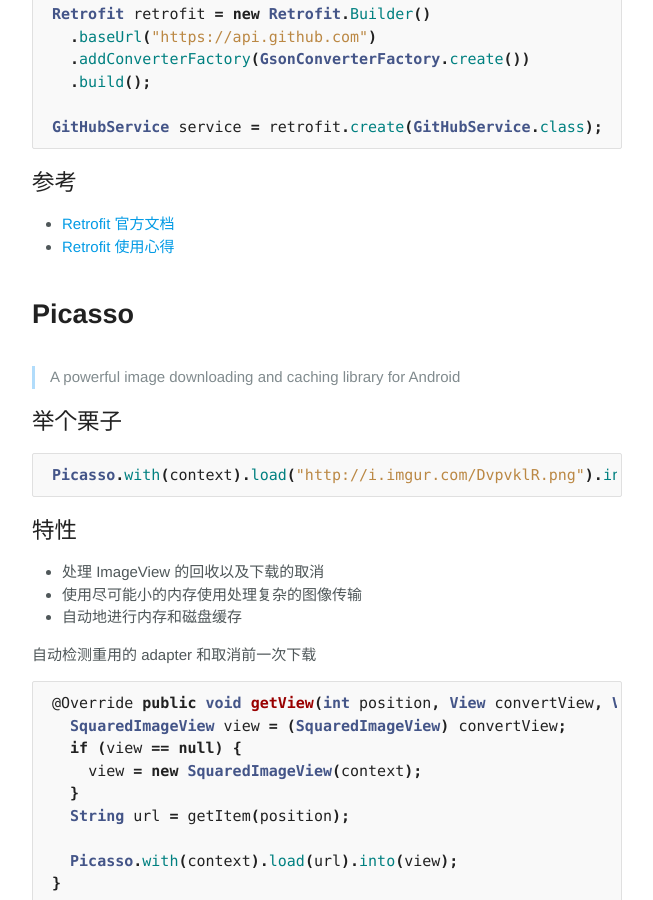
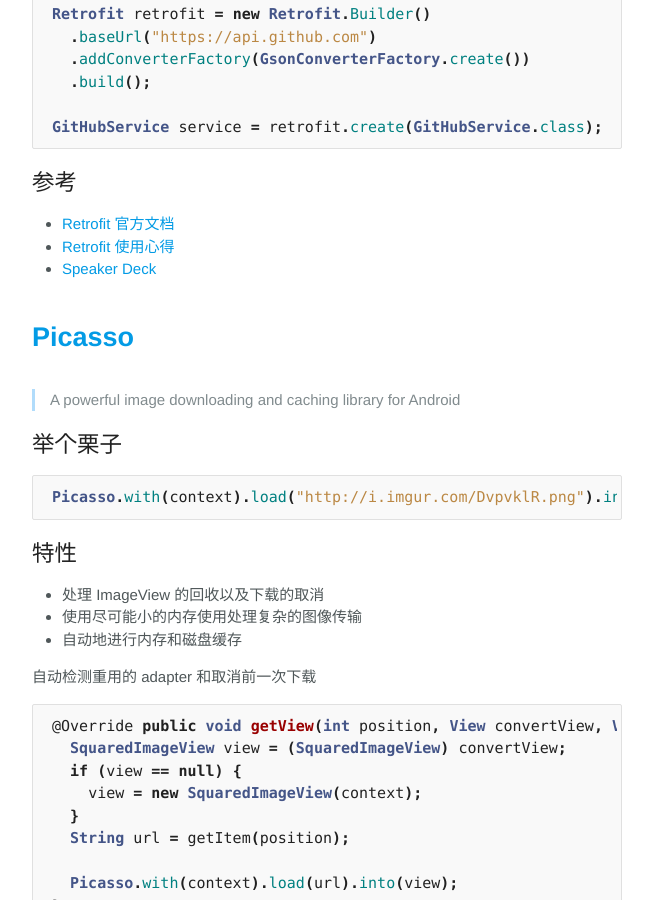
Before and after one commit to 13055512/13055512.github.io, a Jekyll site: the page built from _posts/2016-04-11-开源库的使用.md, in a window 1280 px wide and 900 px high, scrolled down 2756 px. Shown: the whole window, without its empty margins (160-813 px from the left). Built offline with Jekyll 4.4.1, drawn with Linux system fonts in a browser that asks for light colours; comment, search, counter and statistics services are not loaded.

Commit message:
update ...

```diff
--- a/_posts/2016-04-11-开源库的使用.md
+++ b/_posts/2016-04-11-开源库的使用.md
@@ -6,7 +6,7 @@
 # 开源库的使用介绍
 更新时间：2016-04-11
 
-## Retroft
+## [Retroft](https://github.com/square/retrofit)
 >A type-safe HTTP client for Android and Java
 
 ### 举个栗子
@@ -137,8 +137,9 @@
 ### 参考
 - [Retrofit 官方文档](http://square.github.io/retrofit/)
 - [Retrofit 使用心得](https://bng86.gitbooks.io/android-third-party-/content/retrofit.html)
+- [Speaker Deck](https://speakerdeck.com/jakewharton/simple-http-with-retrofit-2-droidcon-nyc-2015)
 
-## Picasso
+## [Picasso](https://github.com/square/picasso)
 >A powerful image downloading and caching library for Android
 
 ### 举个栗子
```
